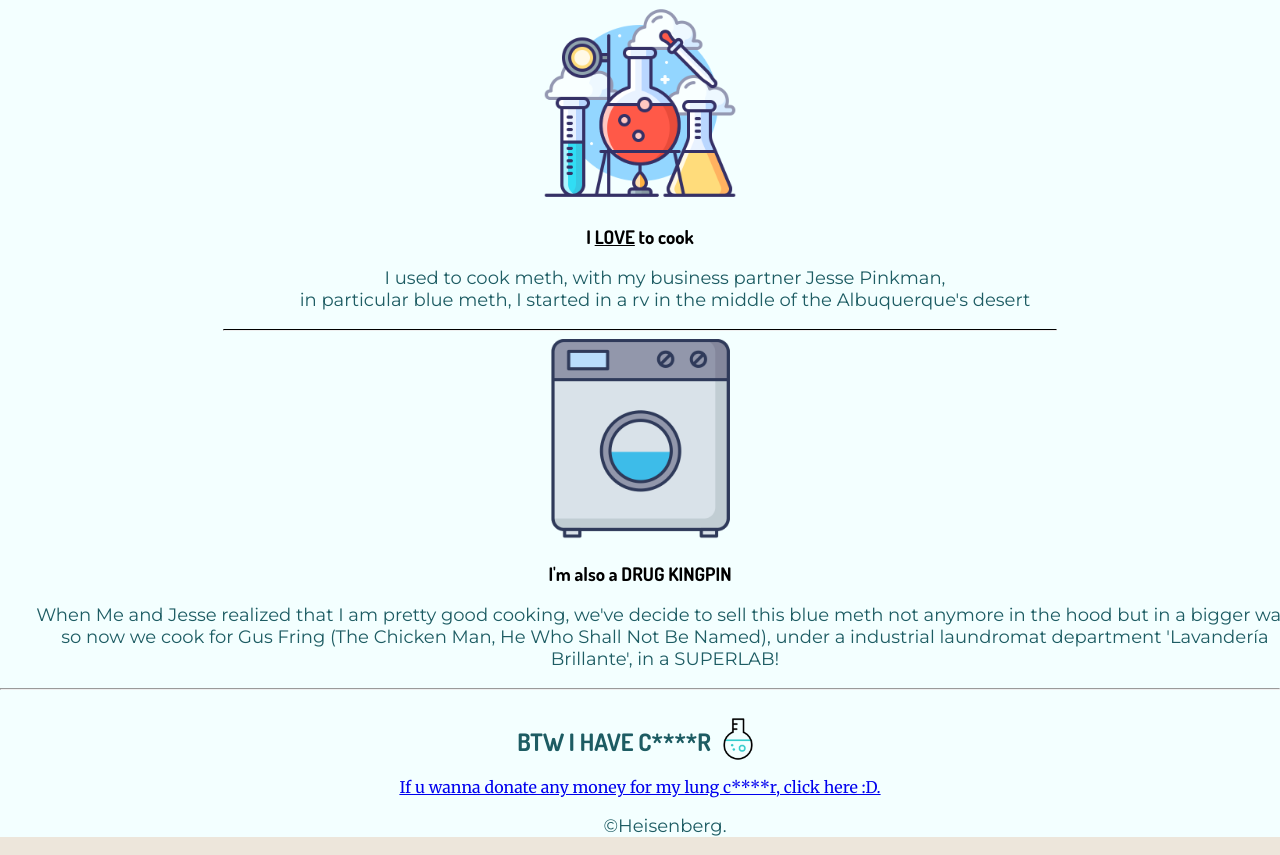
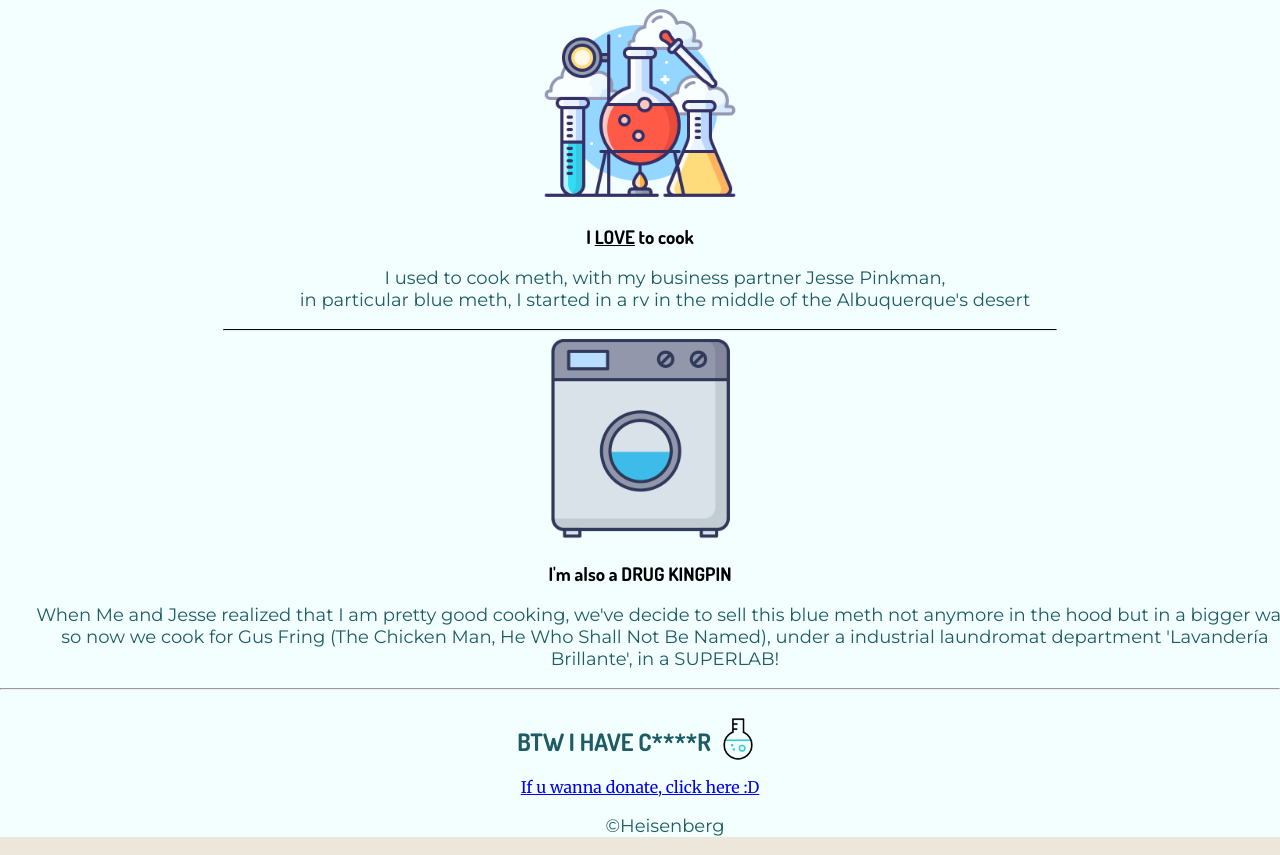
Before and after one commit to Anedda21/breakingbad, a plain HTML site: page index.html in a window 1280 px wide. Shown: the part 829-1684 px from the top of the page. Drawn offline with nearby package versions, Linux system fonts and the light colour scheme.

Commit message:
Update index.html

```diff
--- a/index.html
+++ b/index.html
@@ -251,8 +251,8 @@ display:inline-block;
 
       <!--<a class="btn" href="mailto:name@email.com">CONTACT ME</a>-->
       </tr>
-      <a class="footer-link" href="http://www.savewalterwhite.com/">If u wanna donate any money for my lung c****r, click here :D.</a>
-      <p>©Heisenberg.</p>
+      <a class="footer-link" href="http://www.savewalterwhite.com/">If u wanna donate, click here :D</a>
+      <p>©Heisenberg</p>
     </div>
 
     </html>
```
